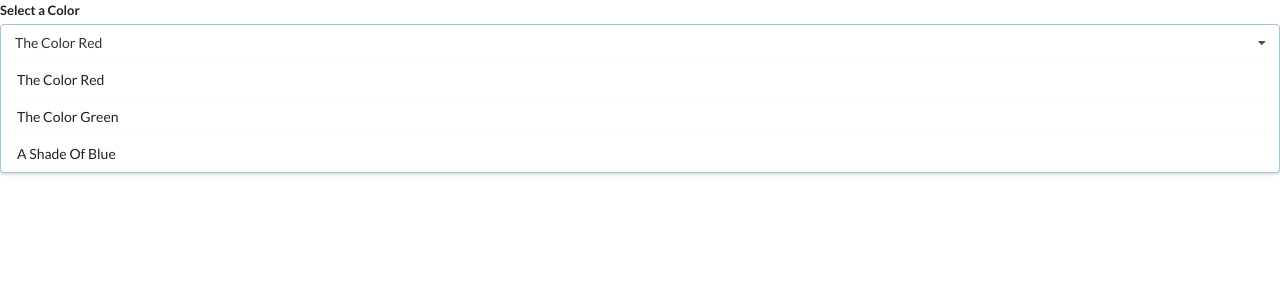
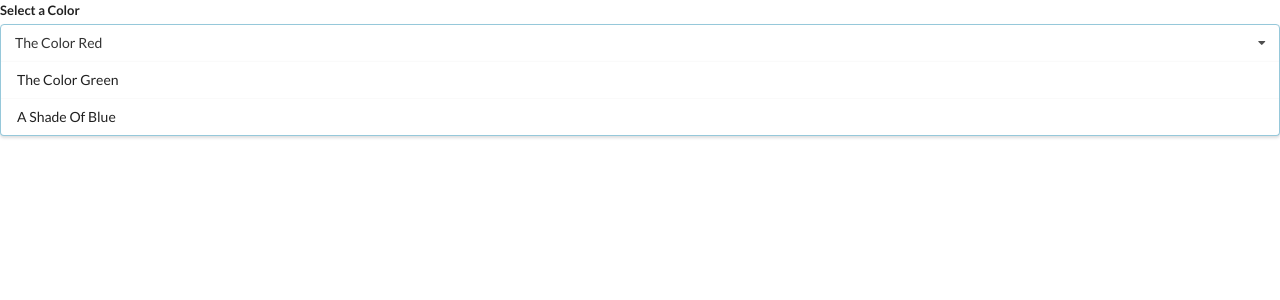
Before and after one commit to poonamkhandagle/dropdowncomponent, a React (Create React App) app: page / in a window 1280 px wide. Shown: the top 300 px of the page. Built offline with nearby package versions, Linux system fonts and the light colour scheme.

Commit message:
whenever we select on the any option from the list it will display as thetext and invisible in the option list

```diff
--- a/src/components/Dropdown.js
+++ b/src/components/Dropdown.js
@@ -1,8 +1,14 @@
 import React from "react";
 const Dropdown = ( { options, selected, onSelectedChange } ) => {
   const renderedOptions = options.map((option) => {
+    if (option.value === selected.value){
+      return null;
+    }
     return(
-      <div key={option.value} className = "item" >
+      <div
+       key={option.value}
+       className = "item"
+       onClick = {() => onSelectedChange(option)} >
       {option.label}
       </div>
     )
```
